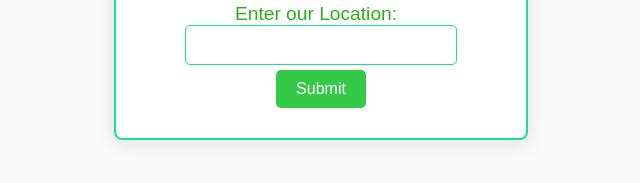
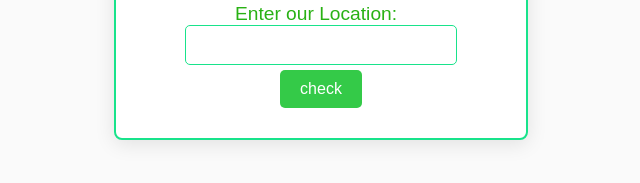
Before and after one commit to Anil-Gollapalli/weather-app, a website built with webpack: page src/template.html in a window 1280 px wide. Shown: the part 389-572 px from the top of the page, 319-959 px from the left. Built offline with nearby package versions, Linux system fonts and the light colour scheme.

Commit message:
Safe commit message

```diff
--- a/src/template.html
+++ b/src/template.html
@@ -13,7 +13,7 @@
       <h3>Weather App</h3>
       <label>Enter our Location:</label>
       <input class="input-container" id="location" type="text" />
-      <button class="submit" onclick="fetchWeather()">Submit</button>
+      <button class="submit" onclick="fetchWeather()">check</button>
       <div id="loader" class="loader" style="display: none;"></div>
       <div id="weather-container"></div>
     </div>
```
